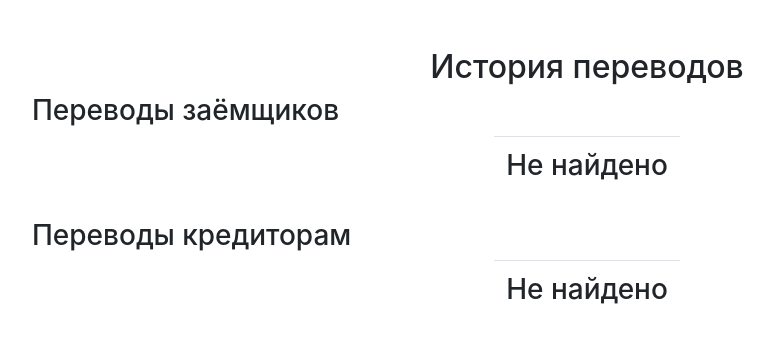
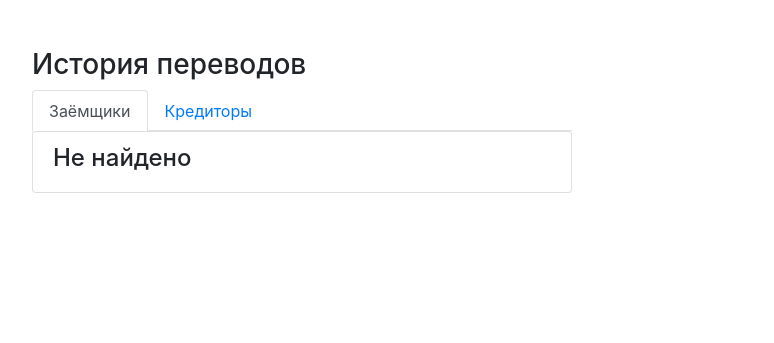
Before and after one commit to sashaaero/CheckSplitter, a Flask app: template templates/credit_history.html in a window 1280 px wide. Shown: the part 56-399 px from the top of the page, without its empty margins (53-827 px from the left). Run offline with Flask 2, Linux system fonts and the light colour scheme; the template is opened without the code that fills it, so the values that code supplies are empty; parts of the project's set-up code (start-up, migrations or seed data) failed here and were passed over; some libraries are stand-ins or nearby versions.

Commit message:
Update style in 'credit_history.html'.

```diff
--- a/templates/credit_history.html
+++ b/templates/credit_history.html
@@ -1,17 +1,28 @@
 {% extends "base.html" %}
+{% block content %}
+<div class="row">
+    <div class="col-md-6">
+        <h3>История переводов</h3>
+        <ul class="nav nav-tabs" id="credit-hist-tab" role="tablist">
+            <li class="nav-item">
+                <a class="nav-item nav-link active" id="users-tab" role="tab" aria-controls="masters" data-toggle="tab" href="#users">Заёмщики</a>
+            </li>
+            <li class="nav-item">
+                <a class="nav-item nav-link" id="affected-tab" role="tab" aria-controls="slaves" data-toggle="tab" href="#affected">Кредиторы</a>
+            </li>
+        </ul>
 
-{% block content %}
-    <div class="row d-flex justify-content-center">
-        <h2>История переводов</h2>
-    </div>
-    <h3>Переводы заёмщиков</h3>
+        <div class="tab-content" id="credit-tab">
+            <div id="users" class="tab-pane fade active show" role="tabpanel"  aria-labelledby="masters-tab">
+                <div class="form-group">
+                    <div id="users-list" class="list-group">
                         {% if user_history %}
                             <table class="table table-hover">
                                 <thead>
                                     <tr>
                                         <th scope="col">Пользователь</th>
-                    <th scope="col">Старое значение</th>
-                    <th scope="col">Новое значение</th>
+                                        <th scope="col">Было</th>
+                                        <th scope="col">Стало</th>
                                     </tr>
                                 </thead>
                                 <tbody class="sortable">
@@ -31,23 +42,24 @@
                                 </tbody>
                             </table>
                         {% else %}
-        <table class="table table-hover">
-            <tbody>
-                <tr class="row d-flex justify-content-center">
-                    <td><h3>Не найдено</h3></td>
-                </tr>
-            </tbody>
-        </table>
+                            <li class="list-group-item">
+                                <h4>Не найдено</h4>
+                            </li>
                         {% endif %}
+                    </div>
+                </div>
+            </div>
 
-    <h3>Переводы кредиторам</h3>
+            <div id="affected" class="tab-pane fade" role="tabpanel"  aria-labelledby="slaves-tab">
+                <div class="form-group">
+                    <div id="affected-list" class="list-group d-flex">
                         {% if affected_history %}
                             <table class="table table-hover">
                                 <thead>
                                     <tr>
                                         <th scope="col">Пользователь</th>
-                    <th scope="col">Старое значение</th>
-                    <th scope="col">Новое значение</th>
+                                        <th scope="col">Было</th>
+                                        <th scope="col">Стало</th>
                                     </tr>
                                 </thead>
                                 <tbody class="sortable">
@@ -67,12 +79,14 @@
                                 </tbody>
                             </table>
                         {% else %}
-        <table class="table table-hover">
-            <tbody>
-                <tr class="row d-flex justify-content-center">
-                    <td><h3>Не найдено</h3></td>
-                </tr>
-            </tbody>
-        </table>
+                            <li class="list-group-item">
+                                <h4>Не найдено</h4>
+                            </li>
                         {% endif %}
+                    </div>
+                </div>
+            </div>
+        </div>
+    </div>
+</div>
 {% endblock %}
```
Lines whose indentation alone changed are shown as unchanged.
